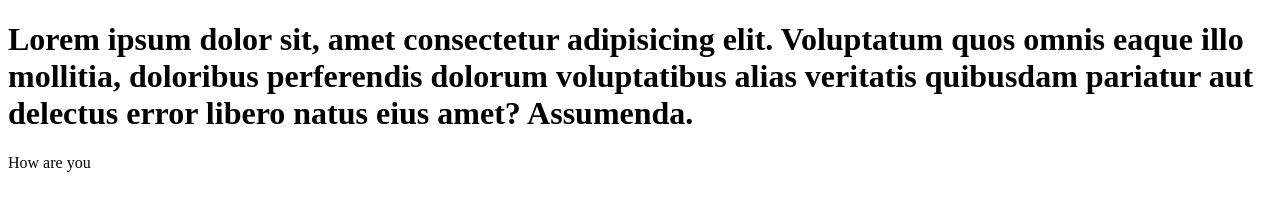
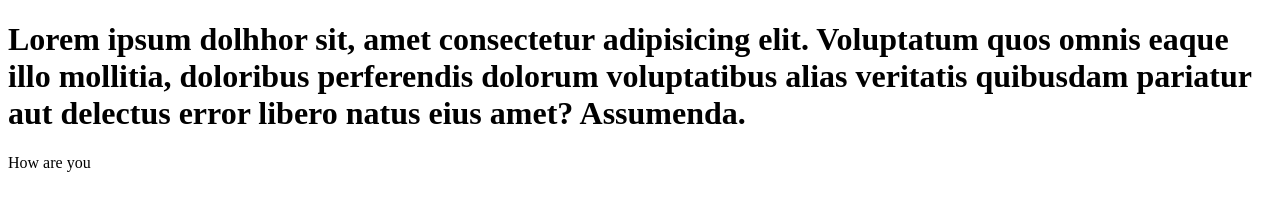
Before and after one commit to klimkovskyi/First_project, a plain HTML site: page index.html in a window 1280 px wide. Drawn offline with Linux system fonts and the light colour scheme.

Commit message:
upload index

```diff
--- a/index.html
+++ b/index.html
@@ -7,7 +7,7 @@
     <title>Document</title>
 </head>
 <body>
-    <h1>Lorem ipsum dolor sit, amet consectetur adipisicing elit. Voluptatum quos omnis eaque illo mollitia, doloribus perferendis dolorum voluptatibus alias veritatis quibusdam pariatur aut delectus error libero natus eius amet? Assumenda.</h1>
+    <h1>Lorem ipsum dolhhor sit, amet consectetur adipisicing elit. Voluptatum quos omnis eaque illo mollitia, doloribus perferendis dolorum voluptatibus alias veritatis quibusdam pariatur aut delectus error libero natus eius amet? Assumenda.</h1>
     <p>How are you</p>
 </body>
 </html>
```
